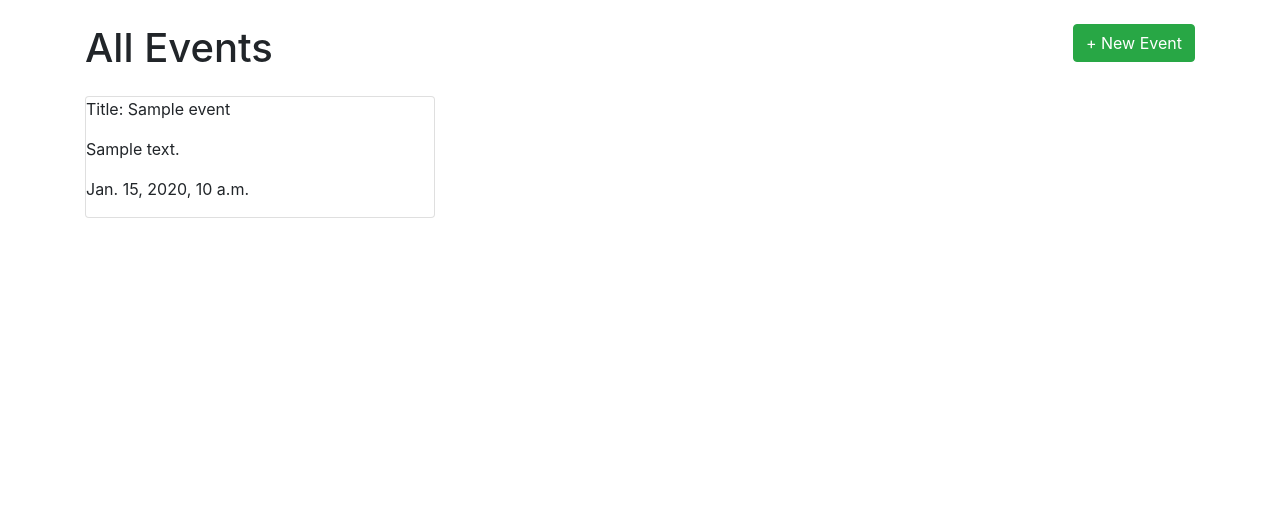
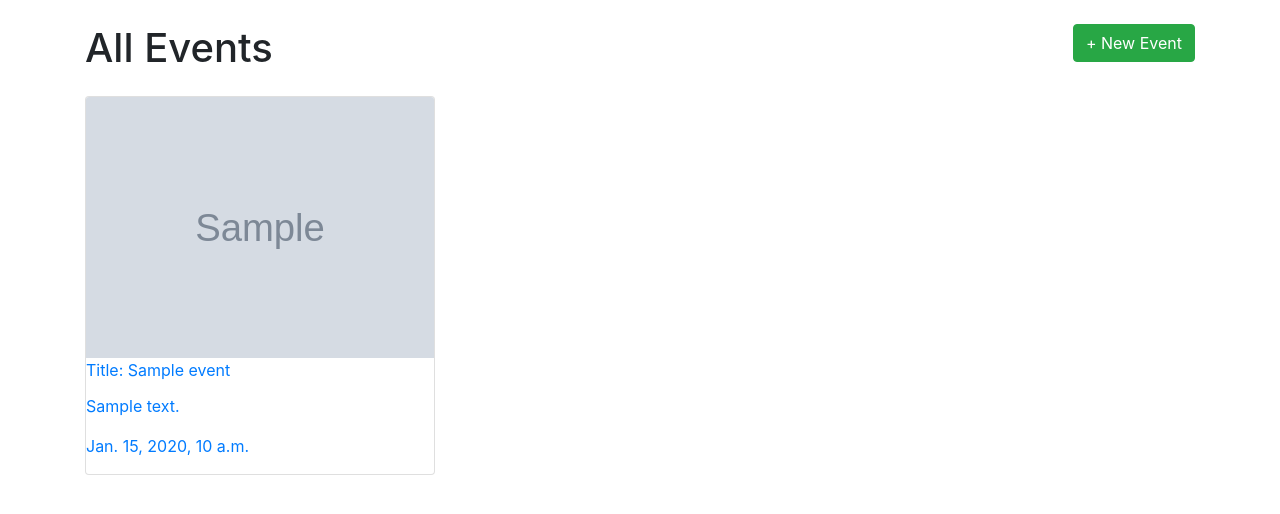
Before and after one commit to jix-666/jix, a Django app: page /events/ in a window 1280 px wide. Shown: the part 56-570 px from the top of the page. Run offline with Django 3.2, Linux system fonts and the light colour scheme; tables that the repository leaves empty hold one stand-in row (values such as "Sample post"); grey boxes marked "Sample" are stand-in pictures; some libraries are stand-ins or nearby versions.

Commit message:
add image and hyperlink on card of event

```diff
--- a/events/templates/events/all_events.html
+++ b/events/templates/events/all_events.html
@@ -20,9 +20,12 @@
                 {% for event in all_events %}
                     <div class="col-md-4">
                         <div class="card">
-                            <p>Title: {{ event.title }}</p>
-                            <p>{{ event.description }}</p>
-                            <p>{{ event.created_at }}</p>
+                            <a href="">
+                                <img class="card-img-top" src="{{ event.image_url }}" alt="Card image">
+                                <p class="card-title">Title: {{ event.title }}</p>
+                                <p class="card-text">{{ event.description }}</p>
+                                <p>{{ event.appointment_date }}</p>
+                            </a>
                         </div>
                     </div>
                 {% endfor %}
```
